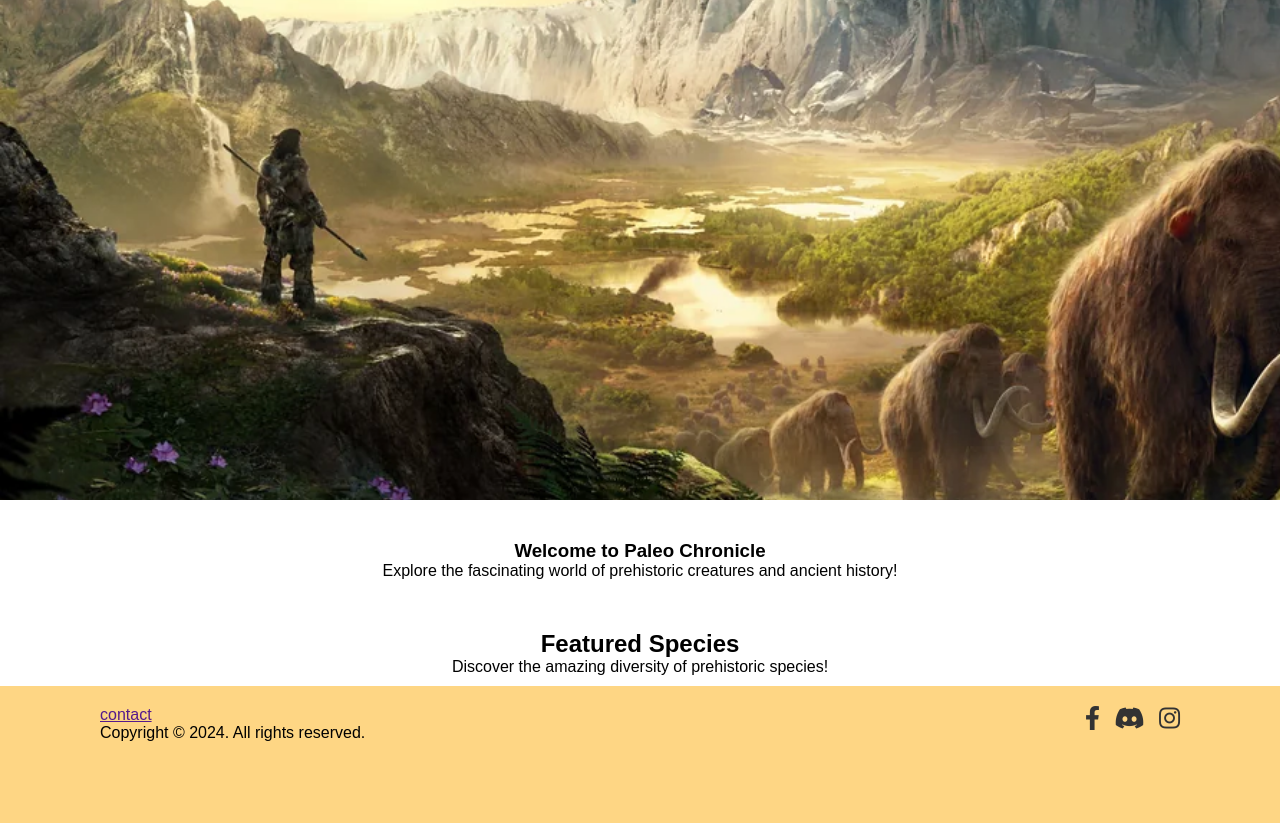
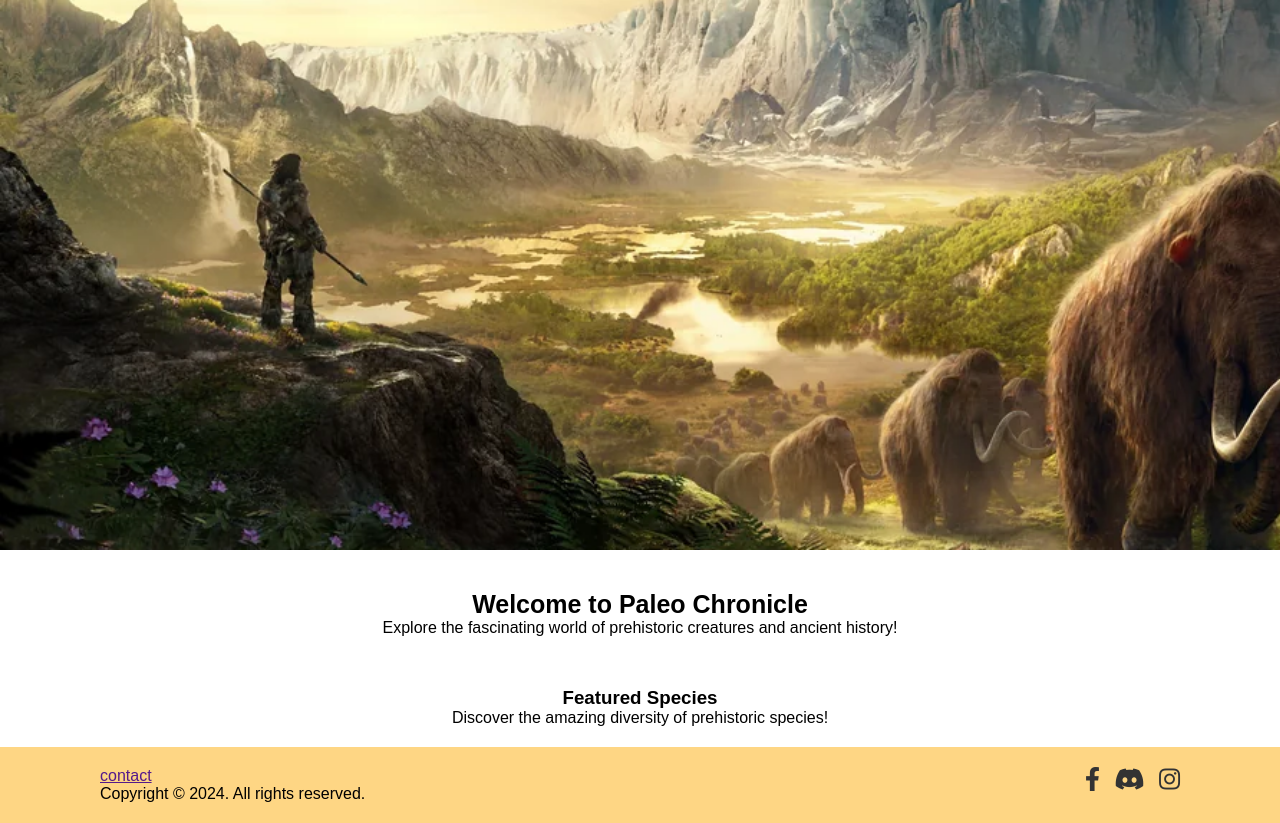
Before and after one commit to RobbertBons/Prehistoric-database, a PHP site: page / in a window 1280 px wide. Shown: the part 120-943 px from the top of the page. Before the commit the page ends 861 px from the top, so only its background shows below. Run offline with PHP 8.4, Linux system fonts and the light colour scheme.

Commit message:
banner af

```diff
--- a/css/main.css
+++ b/css/main.css
@@ -22,7 +22,7 @@
 
 .banner-image {
     max-width: 100%; /* Limit the width to prevent images from overflowing */
-    max-height: 500px; /* Adjust the height to your preference */
+    max-height: 550px; /* Adjust the height to your preference */
     width: 1550px; /* Let the width adjust proportionally */
     height: auto; /* Let the height adjust proportionally */
     object-fit: cover; /* This ensures the image covers the entire container */
@@ -49,8 +49,8 @@
 }
 .species {
     text-align : center;
-    padding: 10px;
-    margin-top: 20px;
+    padding: 20px;
+    margin-top: 10px;
 
 }
 .title{
@@ -60,5 +60,5 @@
 }
 
 .title h2 {
-    font-size: 100px; /* Adjust the font size for h2 */
+    font-size: 25px; /* Adjust the font size for h2 */
 }
--- a/index.php
+++ b/index.php
@@ -12,21 +12,21 @@
                 <img class="banner-image" src="img/788900.jpg" alt="Banner Image 2">
             </div>
             <div class="banner-slide">
-                <img class="banner-image" src="img/peakx2.jpg" alt="Banner Image 3">
+                <img class="banner-image" src="img/hallucigenia_reconstruction_2017_10_11.jpg" alt="Banner Image 3">
             </div>
         </div>
     </section>
 
 <section>
     <article class='title'>
-        <h1>Welcome to Paleo Chronicle</h1>
+        <h2>Welcome to Paleo Chronicle</h2>
         <p>Explore the fascinating world of prehistoric creatures and ancient history!</p>
     </article>
 </section>
 
 <section>
     <article class='species'>
-        <h2>Featured Species</h2>
+        <h1>Featured Species</h1>
         <p>Discover the amazing diversity of prehistoric species!</p>
     </article>
 </section>
```
Also changed, not shown: img/hallucigenia_reconstruction_2017_10_11.jpg (added).
